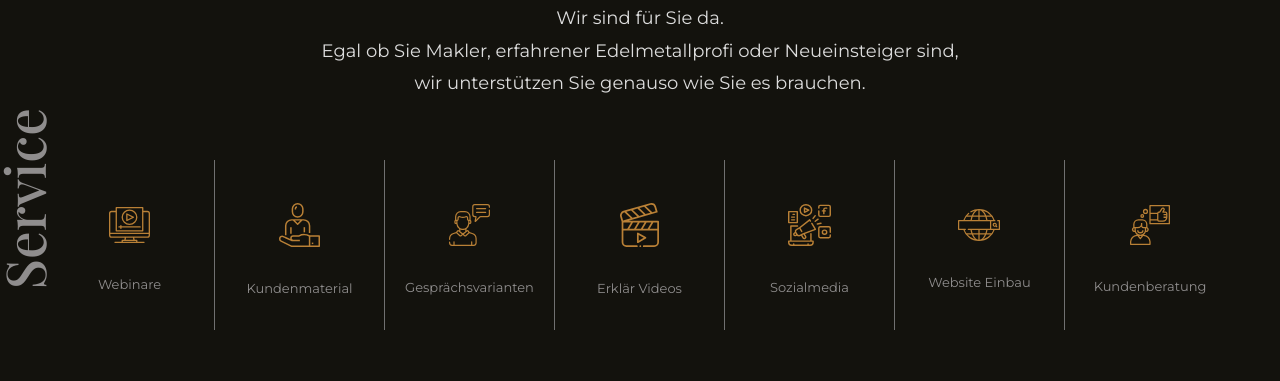
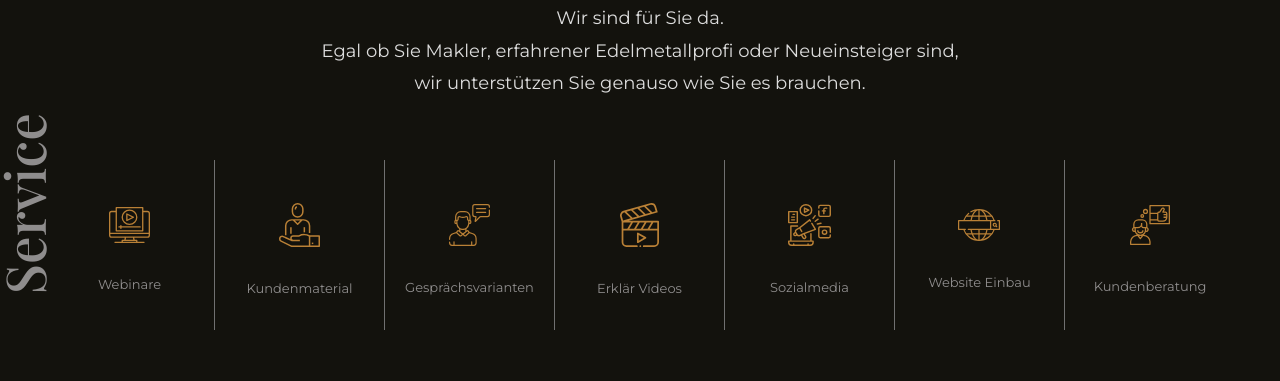
Before and after one commit to vosaul/Selim-RA, a Jekyll site: the page built from index.html, in a window 1280 px wide. Shown: the part 2596-2977 px from the top of the page. Built offline with Jekyll 4.4.1, drawn with Linux system fonts in a browser that asks for light colours; nearby versions of some CDN libraries; some web fonts are replaced; a script that is not in the unit is left out.

Commit message:
Update style.css

```diff
--- a/css/style.css
+++ b/css/style.css
@@ -139,7 +139,7 @@ nav ul#social-media > li {display: inline-block; font-size: 1.5em; margin: 0.5em
 .service_box ul li:not(:last-child){border-right: 1px solid #707070;}
  .service_box ul li {  /*  min-width: 160px; */ min-width: 14% text-align: center; min-height: 170px; display: -ms-flexbox; display: flex; -ms-flex-align: center; align-items: center; -ms-flex-pack: center; justify-content: center; }.service_box ul li img {padding-bottom: 30px; margin-top: 30px; }
 .service_box ul {padding: 60px 0 0; } .rotated {writing-mode: tb-rl; -ms-writing-mode: tb-rl; opacity: 1; color: #8F8D8D; font-size: 55px; text-align: center;
- transform: rotate(-180deg ); position: absolute; left: -7%; /* top: 43%; */ bottom: 40px;
+ transform: rotate(-180deg ); position: absolute; left: -7%; /* top: 43%; */ bottom: 35px;
     margin: 0;}
 
 
```
